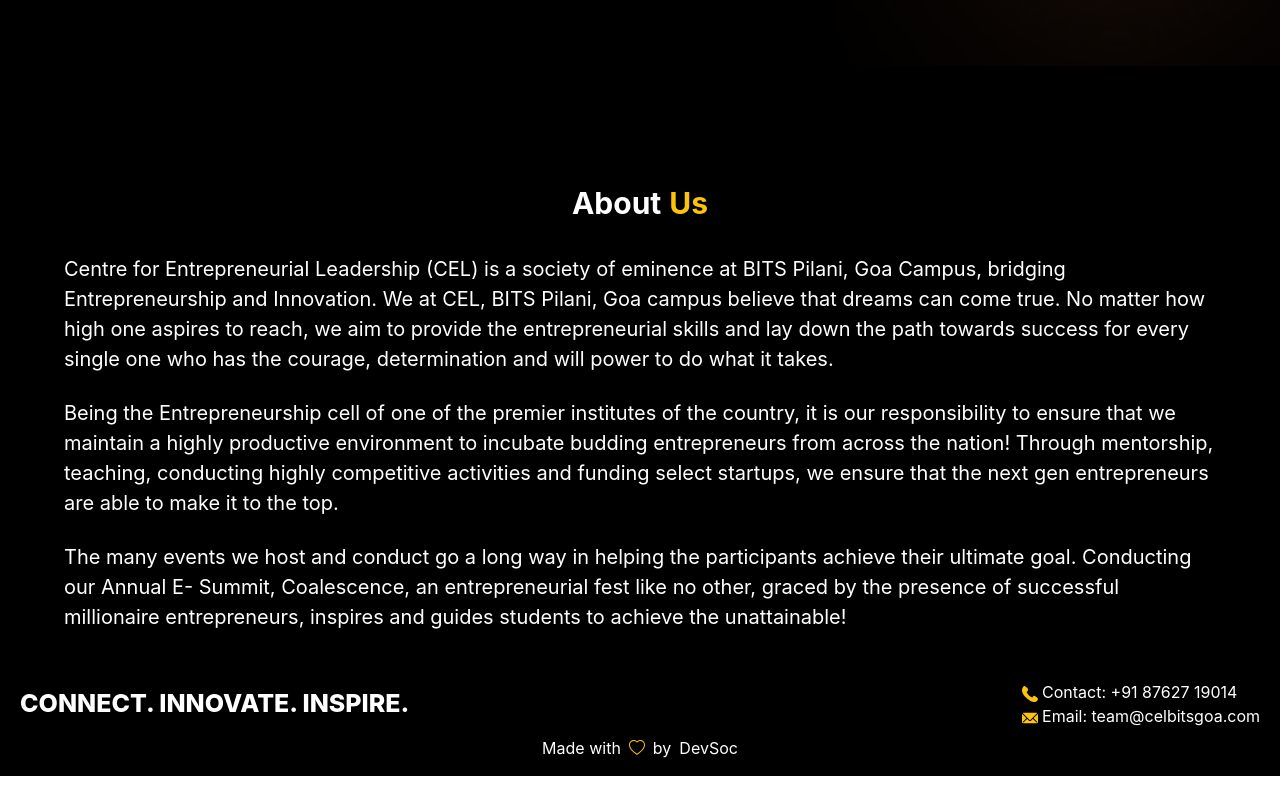
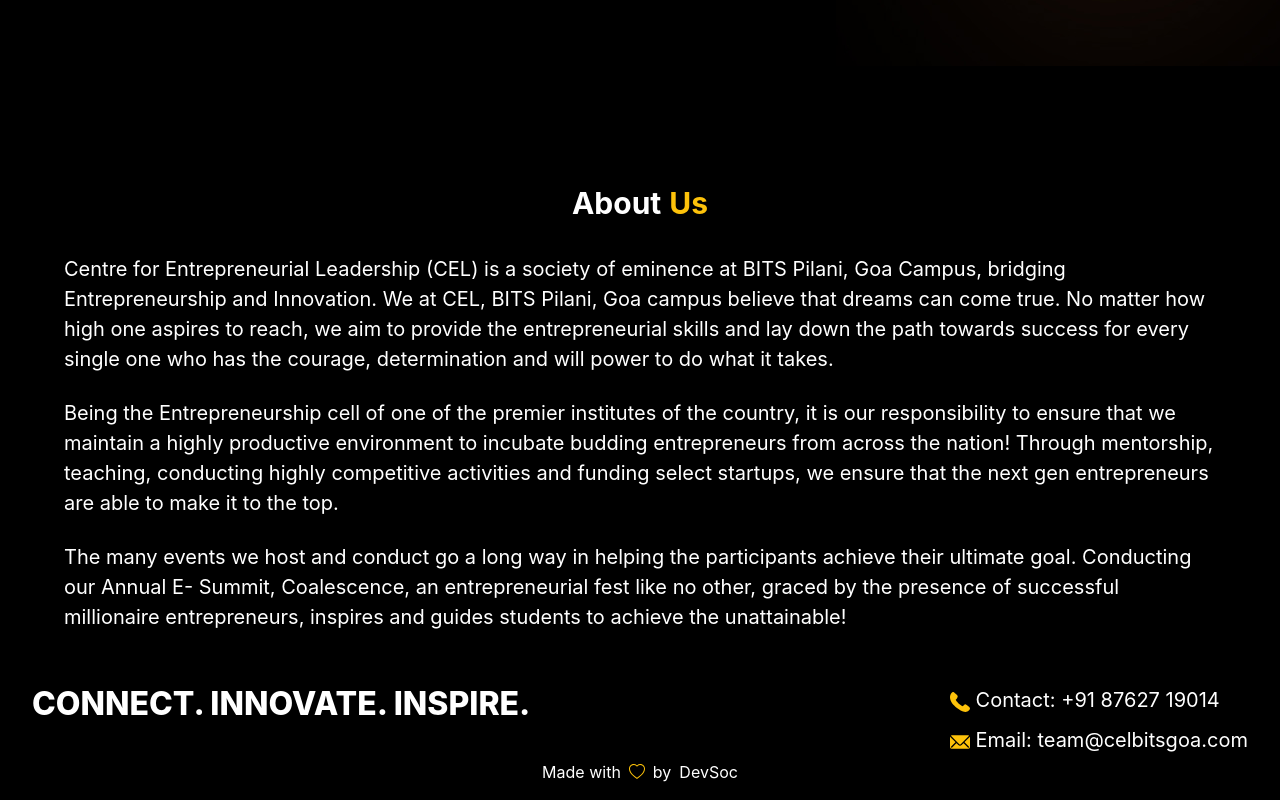
Before and after one commit to Devsoc-BPGC/CEL-website, a React (Create React App) app: page / in a window 1280 px wide. Shown: the part 643-1443 px from the top of the page. Before the commit the page ends 1419 px from the top, so only its background shows below. Built offline with nearby package versions, Linux system fonts and the light colour scheme.

Commit message:
Polish up footer
Signed-off-by: Hrishikesh Patil <hrishikeshpatil.754@gmail.com>

```diff
--- a/src/components/Footer.jsx
+++ b/src/components/Footer.jsx
@@ -1,23 +1,35 @@
-import { Box, Text, VStack, HStack, Link, Icon } from '@chakra-ui/react';
+import { Text, VStack, HStack, Link, Icon, Flex } from '@chakra-ui/react';
 import { PhoneIcon, EmailIcon } from '@chakra-ui/icons';
 import { BsHeart } from 'react-icons/bs';
 import React from 'react';
 
 const Footer = () => {
   return (
-    <Box bg='black' color='white'>
-      <VStack paddingY={4}>
-        <HStack
-          width={'100%'}
-          paddingStart={5}
-          paddingEnd={5}
-          justify={'space-between'}
-          align={'center'}
+    <Flex
+      bg='black'
+      color='white'
+      flexDirection={'column'}
+      px={{ base: '0.75rem', sm: '1rem', md: '2rem' }}
+      py={'1rem'}
     >
-          <Text fontWeight={800} fontSize={'25px'}>
+      <Flex
+        direction={{ base: 'column', lg: 'row' }}
+        justifyContent={'space-between'}
+        alignContent={{ base: 'flex-start', lg: 'center' }}
+      >
+        <Text
+          fontWeight={800}
+          fontSize={{ base: '1rem', sm: '1.5rem', md: '2rem' }}
+          py={{ base: '0.25rem', md: '0' }}
+        >
           CONNECT. INNOVATE. INSPIRE.
         </Text>
-          <VStack spacing={0} align={'start'}>
+        <VStack
+          spacing={0}
+          align={'start'}
+          fontSize={{ base: '0.75rem', sm: '1rem', md: '1.25rem' }}
+          lineHeight={2}
+        >
           <Text padding={0} margin={0}>
             <PhoneIcon color={'#FDC20A'} /> Contact:{' '}
             <Link target={'_blank'} href={'tel:+918762719014'}>
@@ -31,8 +43,8 @@ const Footer = () => {
             </Link>
           </Text>
         </VStack>
-        </HStack>
-        <HStack align={'center'}>
+      </Flex>
+      <HStack alignSelf={'center'}>
         <Text>Made with </Text>
         <Icon as={BsHeart} color={'#FDC20A'} />
         <Text> by </Text>
@@ -40,8 +52,7 @@ const Footer = () => {
           DevSoc
         </Link>
       </HStack>
-      </VStack>
-    </Box>
+    </Flex>
   );
 };
 
```
Lines whose indentation alone changed are shown as unchanged.
